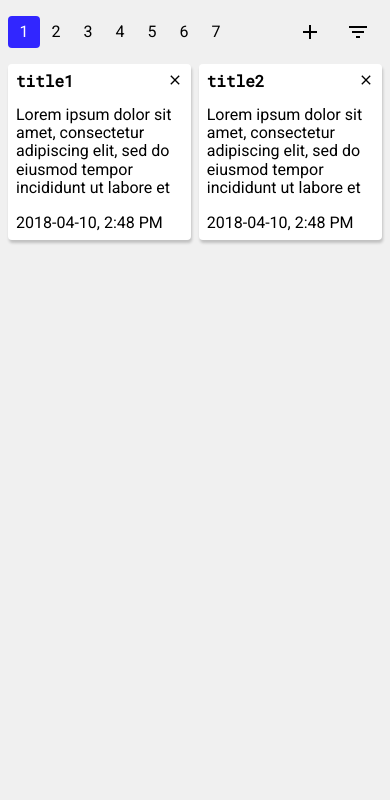
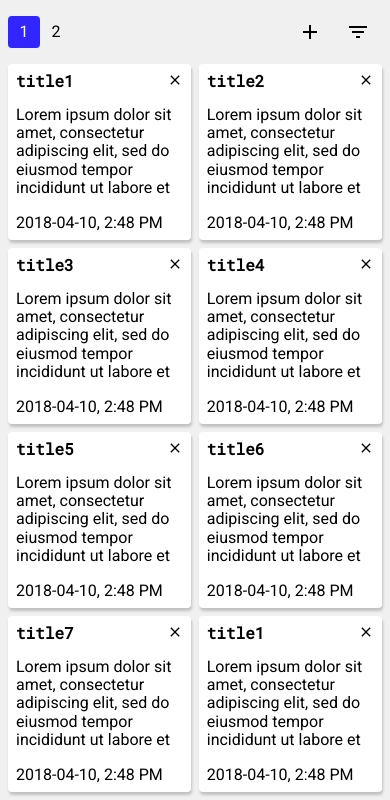
Before and after one commit to eyeslikeflame/potatodo-list, an Angular app: page / in a window 390 px wide. Shown: the top 800 px of the page. Built offline with nearby package versions, Linux system fonts and the light colour scheme.

Commit message:
now looks decent in tablets

```diff
--- a/src/app/app.component.scss
+++ b/src/app/app.component.scss
@@ -16,7 +16,7 @@ main {
   flex-basis: calc(20% - 1rem);
   overflow-x: hidden;
   padding-right: 1rem;
-  @include mobile {
+  @include mobile-and-tablet {
     flex-basis: 100%;
     padding-right: 0;
   }
@@ -27,7 +27,7 @@ main {
   flex-basis: 80%;
   flex-flow: row wrap;
   justify-content: center;
-  @include mobile {
+  @include mobile-and-tablet {
     flex-basis: 100%;
     padding-bottom: 1rem;
   }
@@ -44,11 +44,19 @@ main {
     display: flex;
     position: absolute;
     bottom: 1rem;
-    @include mobile {
+    left: 0;
+    right: 0;
+    justify-content: center;
+    @include mobile-and-tablet {
       bottom: auto;
       top: 1rem;
       max-width: 60%;
       overflow-x: scroll;
+      justify-content: flex-start;
+      padding-left: 0.5rem;
+    }
+    @include tablet {
+      padding-left: 1rem;
     }
   }
   .page {
--- a/src/app/app.service.ts
+++ b/src/app/app.service.ts
@@ -10,7 +10,7 @@ import { Observable } from 'rxjs/index';
 export class AppService {
   public todoArr = [];
   private _todos = [];
-  public itemsPerPage = 2;
+  public itemsPerPage = 12;
   public page = 0;
 
   constructor( public http: HttpClient ) {
--- a/src/app/manage/manage.component.html
+++ b/src/app/manage/manage.component.html
@@ -18,14 +18,14 @@
     Add new Todo item
   </div>
   <form #createForm="ngForm">
-    <div class="potato-input"  [ngClass]="{'potato-input__filled': title}">
+    <div class="potato-input"  [ngClass]="{'potato-input__filled': title, 'potato-input__white-background': toggleCreate}">
       <input id="create-title"
              type="text"
              name="title"
              [(ngModel)]="title">
       <label for="create-title">Title</label>
     </div>
-    <div class="potato-input" [ngClass]="{'potato-input__filled': description}">
+    <div class="potato-input" [ngClass]="{'potato-input__filled': description, 'potato-input__white-background': toggleCreate}">
       <textarea type="text"
                 id="create-description"
                 name="description"
@@ -40,11 +40,11 @@
     Filter by
   </div>
   <div class="filters">
-    <div class="potato-input" [ngClass]="{'potato-input__filled': filterTitle.value}">
+    <div class="potato-input" [ngClass]="{'potato-input__filled': filterTitle.value, 'potato-input__white-background': toggleFilters}">
       <input #filterTitle id="filter-title" type="text" (input)="filterByTitle($event)">
       <label for="filter-title">Title</label>
     </div>
-    <div class="potato-input" [ngClass]="{'potato-input__filled': filterDescription.value}">
+    <div class="potato-input" [ngClass]="{'potato-input__filled': filterDescription.value, 'potato-input__white-background': toggleFilters}">
       <input #filterDescription id="filter-date" type="text" (input)="filterByDate($event)">
       <label for="filter-date">Date</label>
     </div>
--- a/src/app/manage/manage.component.scss
+++ b/src/app/manage/manage.component.scss
@@ -1,7 +1,7 @@
 @import '../../styles/vars';
 .mobile-header {
   display: none;
-  @include mobile {
+  @include mobile-and-tablet {
     display: flex;
     height: 3rem;
     margin-bottom: 0.5rem;
@@ -11,7 +11,7 @@
 section {
   display: flex;
   flex-flow: column;
-  @include mobile {
+  @include mobile-and-tablet {
     position: fixed;
     opacity: 0;
     z-index: -1;
@@ -21,12 +21,18 @@ section {
     bottom: 0;
     top: 0;
     max-height: 24rem;
-    width: 85%;
+
     margin: auto;
     &.active {
       opacity: 1;
       z-index: 10;
     }
+  }
+  @include mobile {
+    width: 85%;
+  }
+  @include tablet {
+    width: 25rem;
   }
 }
 .shadow {
--- a/src/app/todo-item/todo-item.component.scss
+++ b/src/app/todo-item/todo-item.component.scss
@@ -1,13 +1,17 @@
 @import '../../styles/vars';
 
 :host {
-  margin: 0 0 1rem 0.5rem;
+  margin-bottom:1rem;
   position: relative;
   width: 23%;
   max-width: 20rem;
   @include mobile {
     flex-basis: 49%;
-    margin: 0 0 0.5rem;
+    margin-bottom: 0.5rem;
+  }
+  @include tablet {
+    flex-basis: 31%;
+    margin-bottom: 0.5rem;
   }
 }
 
@@ -23,7 +27,7 @@
   &:hover {
     background: rgba(0,0,0,0.01);
   }
-  @include mobile {
+  @include mobile-and-tablet {
     .date {
       white-space: nowrap;
       text-overflow: clip;
--- a/src/styles/_vars.scss
+++ b/src/styles/_vars.scss
@@ -4,13 +4,23 @@ $blue: #3126FF;
 $topaz: #A63D40;
 $background: #f0f0f0;
 $mobile-width: 500px;
+$tablet-width: 1024px;
 
 @mixin mobile {
-  @media (max-width: #{$mobile-width}) {
+  @media only screen and (max-width: #{$mobile-width}) {
     @content;
   }
 }
-
+@mixin tablet {
+  @media only screen and (min-width: #{$mobile-width}) and (max-width: #{$tablet-width}) {
+    @content;
+  }
+}
+@mixin mobile-and-tablet {
+  @media only screen and (max-width: #{$tablet-width}) {
+    @content;
+  }
+}
 @mixin card {
   background: #ffffff;
   border-radius: 0.25rem;
```
